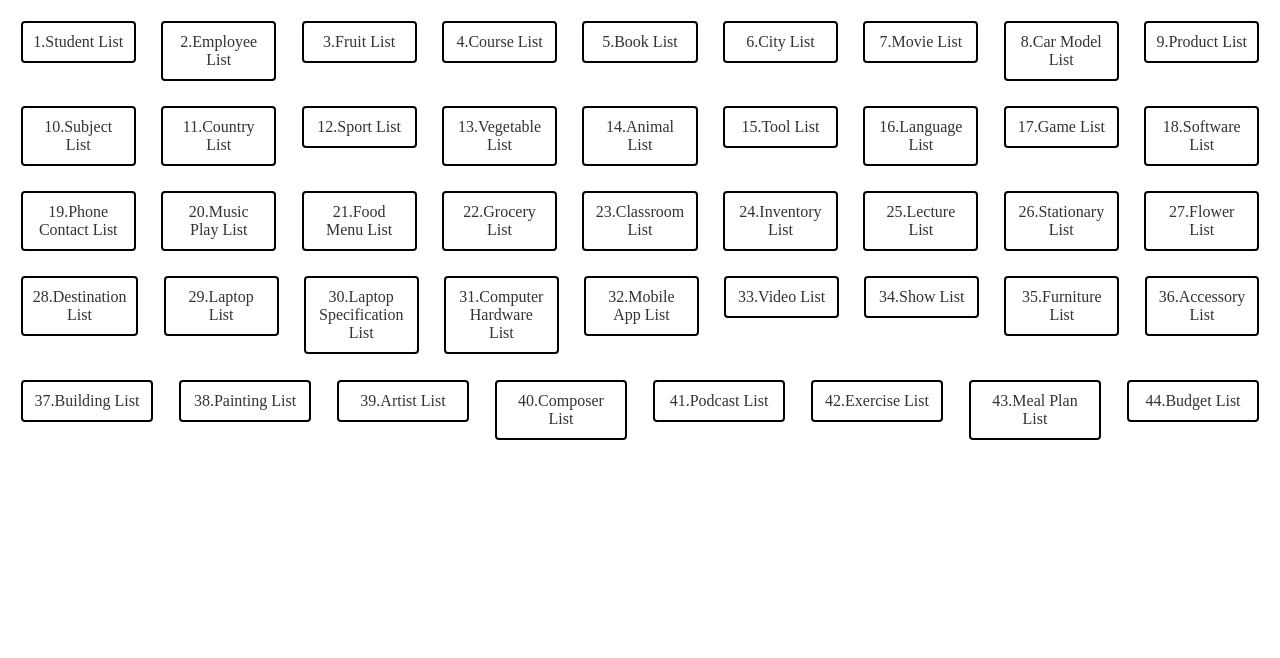
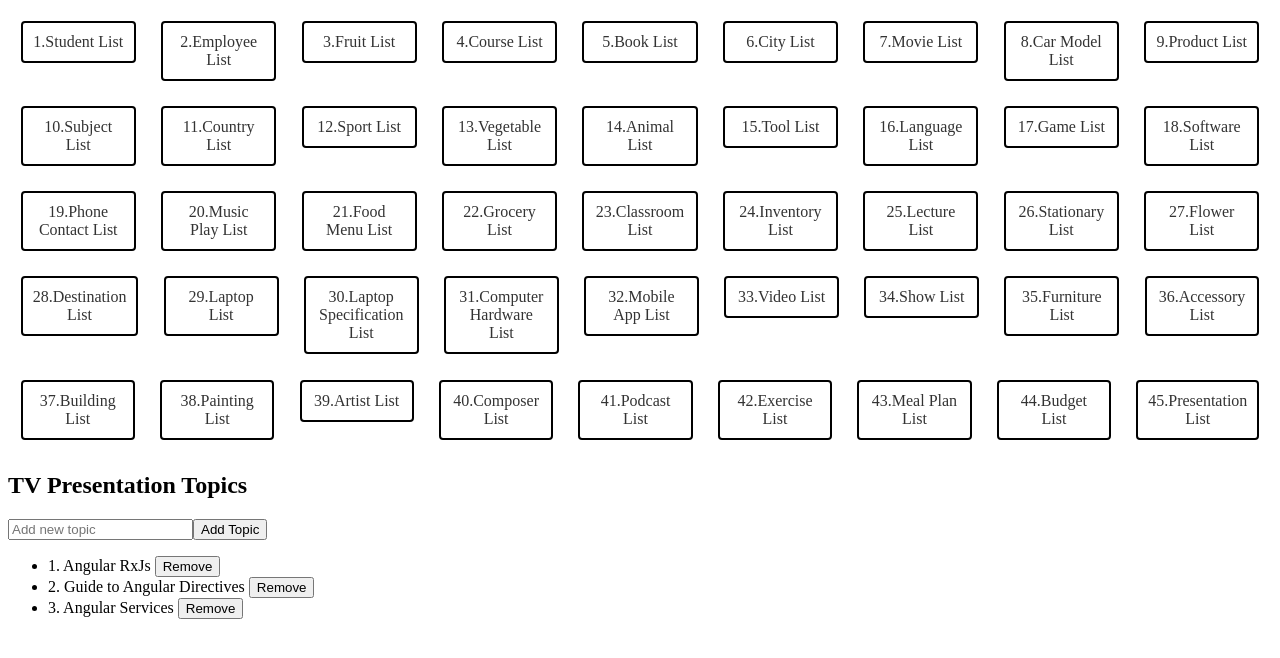
Before and after one commit to Xavierbaliw/Activity15-Angular-with-TypeScript-and-Data-Structures, an Angular app: page /presentationlist in a window 1280 px wide. Before the commit this address led to /. Shown: the top 658 px of the page. Built offline with nearby package versions, Linux system fonts and the light colour scheme.

Commit message:
45TH COMMIT presentationlist

```diff
--- a/src/app/app.component.html
+++ b/src/app/app.component.html
@@ -44,6 +44,7 @@
     <li><a routerLink="exerciselist">42.Exercise List</a></li>
     <li><a routerLink="mealplanlist">43.Meal Plan List</a></li>
     <li><a routerLink="budgetlist">44.Budget List</a></li>
+    <li><a routerLink="presentationlist">45.Presentation List</a></li>
   </ul>
 </nav>
 <router-outlet></router-outlet>
--- a/src/app/app.module.ts
+++ b/src/app/app.module.ts
@@ -51,6 +51,7 @@ import {PodcastListComponent} from "./component/podcast-list/podcast-list.compon
 import {ExerciseListComponent} from "./component/exercise-list/exercise-list.component";
 import {MealplanListComponent} from "./component/mealplan-list/mealplan-list.component";
 import {BudgetListComponent} from "./component/budget-list/budget-list.component";
+import {PresentationListComponent} from "./component/presentation-list/presentation-list.component";
 
 
 const routes: Routes = [
@@ -98,6 +99,7 @@ const routes: Routes = [
   {path: 'exerciselist', component: ExerciseListComponent},
   {path: 'mealplanlist', component: MealplanListComponent},
   {path: 'budgetlist', component: BudgetListComponent},
+  {path: 'presentationlist', component: PresentationListComponent},
 
   ]
 
@@ -156,6 +158,7 @@ const routes: Routes = [
     ExerciseListComponent,
     MealplanListComponent,
     BudgetListComponent,
+    PresentationListComponent,
     ],
   providers: [
 
--- /dev/null
+++ b/src/app/component/presentation-list/presentation-list.component.html
@@ -0,0 +1,12 @@
+<div class="presentation-list">
+  <h2>TV Presentation Topics</h2>
+  <input [(ngModel)]="newTopic" placeholder="Add new topic" />
+  <button (click)="addTopic()">Add Topic</button>
+  <ul>
+    <li *ngFor="let topic of presentationTopics; let i = index">
+      {{ i + 1 }}. {{ topic }}
+      <button (click)="removeTopic(i)">Remove</button>
+    </li>
+  </ul>
+
+</div>
--- /dev/null
+++ b/src/app/component/presentation-list/presentation-list.component.ts
@@ -0,0 +1,22 @@
+import { Component } from '@angular/core';
+
+@Component({
+  selector: 'app-presentation-list',
+  templateUrl: './presentation-list.component.html',
+  styleUrl: './presentation-list.component.css'
+})
+export class PresentationListComponent {
+  presentationTopics: string[] = ["Angular RxJs", "Guide to Angular Directives", "Angular Services"];
+  newTopic: string = '';
+
+  addTopic() {
+    if (this.newTopic.trim()) {
+      this.presentationTopics.push(this.newTopic.trim());
+      this.newTopic = '';
+    }
+  }
+
+  removeTopic(index: number) {
+    this.presentationTopics.splice(index, 1);
+  }
+}
```
Also changed, not shown: src/app/component/presentation-list/presentation-list.component.css (added), 1 other file (tests, documents, lock files or other folders).
